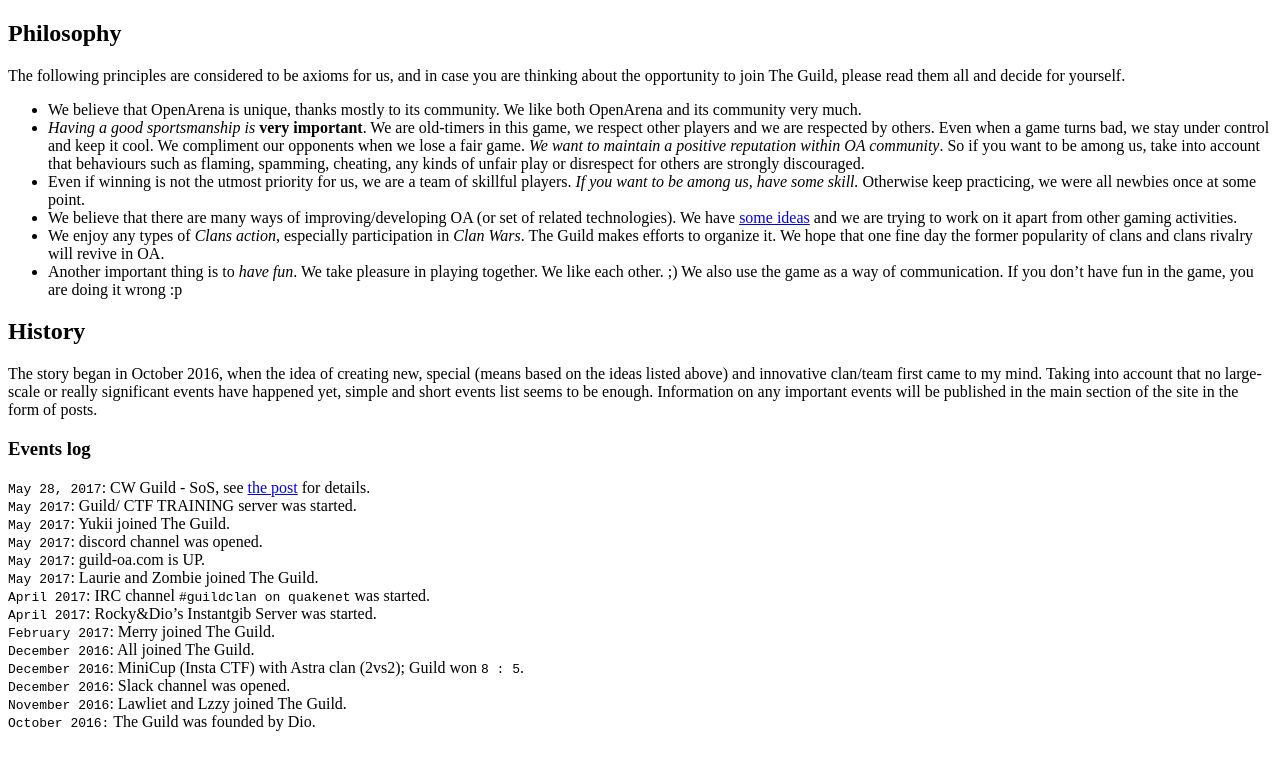
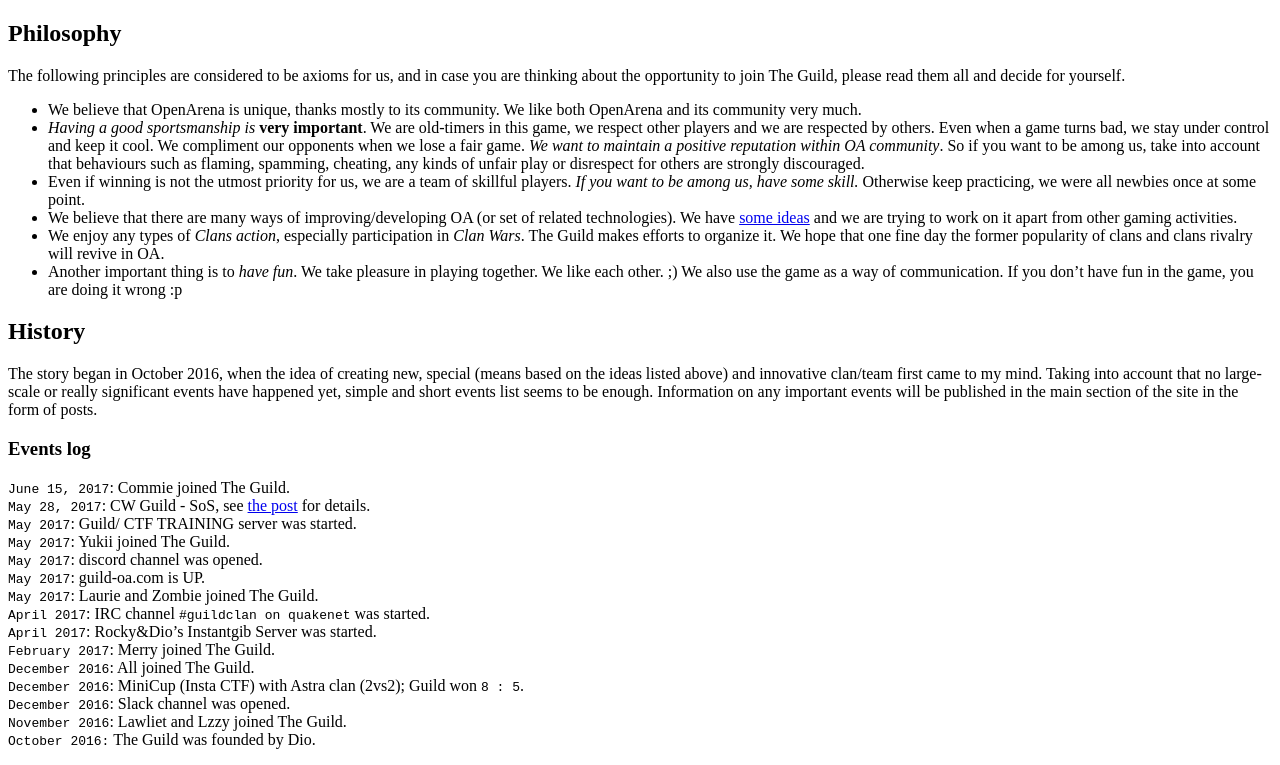
Before and after one commit to OAGuild/guild-oa.com, a Jekyll site: the page built from about.md, in a window 1280 px wide and 900 px high, scrolled down 851 px, cut to the strip 135-900 px from the top of the window. Built offline with Jekyll 4.4.1, drawn with Linux system fonts in a browser that asks for light colours.

Commit message:
add my little commie <3

```diff
--- a/about.md
+++ b/about.md
@@ -46,6 +46,7 @@
 
 ### Events log
 
+`June 15, 2017`: Commie joined The Guild.<br>
 `May 28, 2017`: CW Guild - SoS, see [the post](/2017/05/29/clan-war) for details.<br>
 `May 2017`: Guild/ CTF TRAINING server was started.<br>
 `May 2017`: Yukii joined The Guild.<br>
```
Also changed, not shown: members.md (+1 -0 lines).
